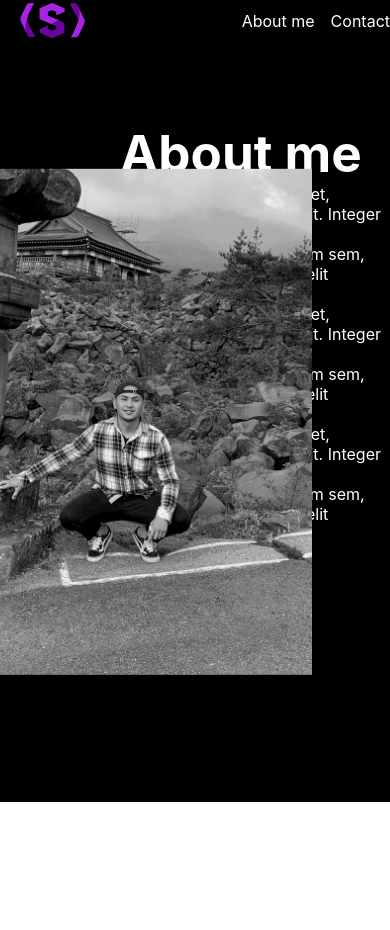
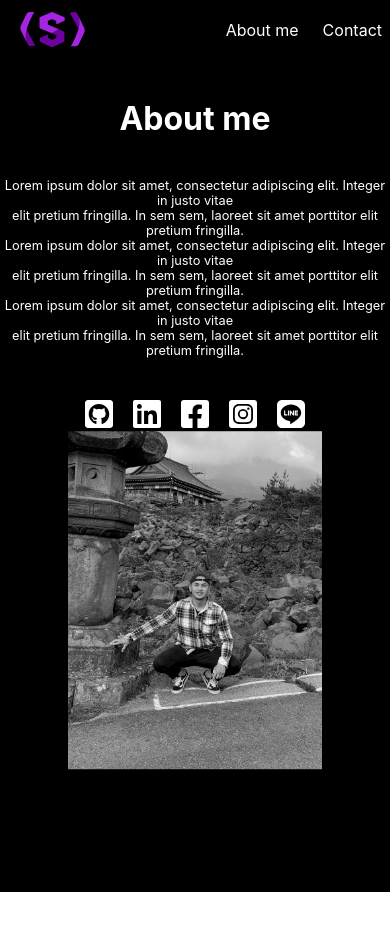
Before and after one commit to eveshino/Portfolio, a React (Create React App) app: page /aboutme in a window 390 px wide. Shown: the top 930 px of the page. Before the commit the page ends 844 px from the top, so only its background shows below. Built offline with nearby package versions, Linux system fonts and the light colour scheme.

Commit message:
all responsive

```diff
--- a/src/components/aboutme/About.js
+++ b/src/components/aboutme/About.js
@@ -8,6 +8,7 @@ import {
   faInstagramSquare,
   faLine,
 } from "@fortawesome/free-brands-svg-icons";
+
 function About() {
   return (
     <div className={classes.main}>
@@ -68,7 +69,7 @@ function About() {
           </a>
         </div>
       </div>
-      <div>
+      <div className={classes.pic}>
         <img className={classes.myself} src={myself} alt="myself" />
       </div>
     </div>
--- a/src/components/aboutme/About.module.css
+++ b/src/components/aboutme/About.module.css
@@ -38,3 +38,41 @@
   color: white;
   font-size: 2rem;
 }
+
+@media screen and (max-width: 1224px) {
+  .main {
+    display: block;
+    height: auto;
+    justify-content: center;
+    align-items: center;
+    text-align: center;
+    margin: 0;
+    padding: 0;
+  }
+  .header {
+    height: auto;
+  }
+  .text {
+    font-size: 2rem;
+    margin: 40px;
+  }
+  .textP {
+    font-size: 0.8rem;
+    margin: 0;
+  }
+  .myself {
+    position: static;
+    width: 30vh;
+    margin-top: 130px;
+  }
+  .pic {
+    height: 50vh;
+  }
+  .icons {
+    margin: 40px;
+    justify-content: center;
+  }
+  .icon {
+    margin: 0 10px;
+  }
+}
--- a/src/components/form/Form.module.css
+++ b/src/components/form/Form.module.css
@@ -58,3 +58,27 @@ button:hover {
   background-color: #000000;
   color: rgb(255, 255, 255);
 }
+
+@media screen and (max-width: 1424px) {
+  .button {
+    margin-top: 5px;
+  }
+  .card {
+    max-width: 100%;
+  }
+  .logo {
+    max-width: 90%;
+  }
+}
+@media screen and (max-width: 347px) {
+  .button {
+    margin-bottom: 5px;
+  }
+  .card {
+    width: auto;
+    height: auto;
+  }
+  .textarea {
+    margin: 0;
+  }
+}
--- a/src/components/layout/Navigation.module.css
+++ b/src/components/layout/Navigation.module.css
@@ -41,11 +41,14 @@
 
 @media screen and (max-width: 1024px) {
   .header {
-    height: 5vh;
+    height: 7vh;
     padding: 0;
   }
 
   .header li {
     margin-left: 1rem;
   }
+  .header a {
+    margin-right: 8px;
+  }
 }
```
